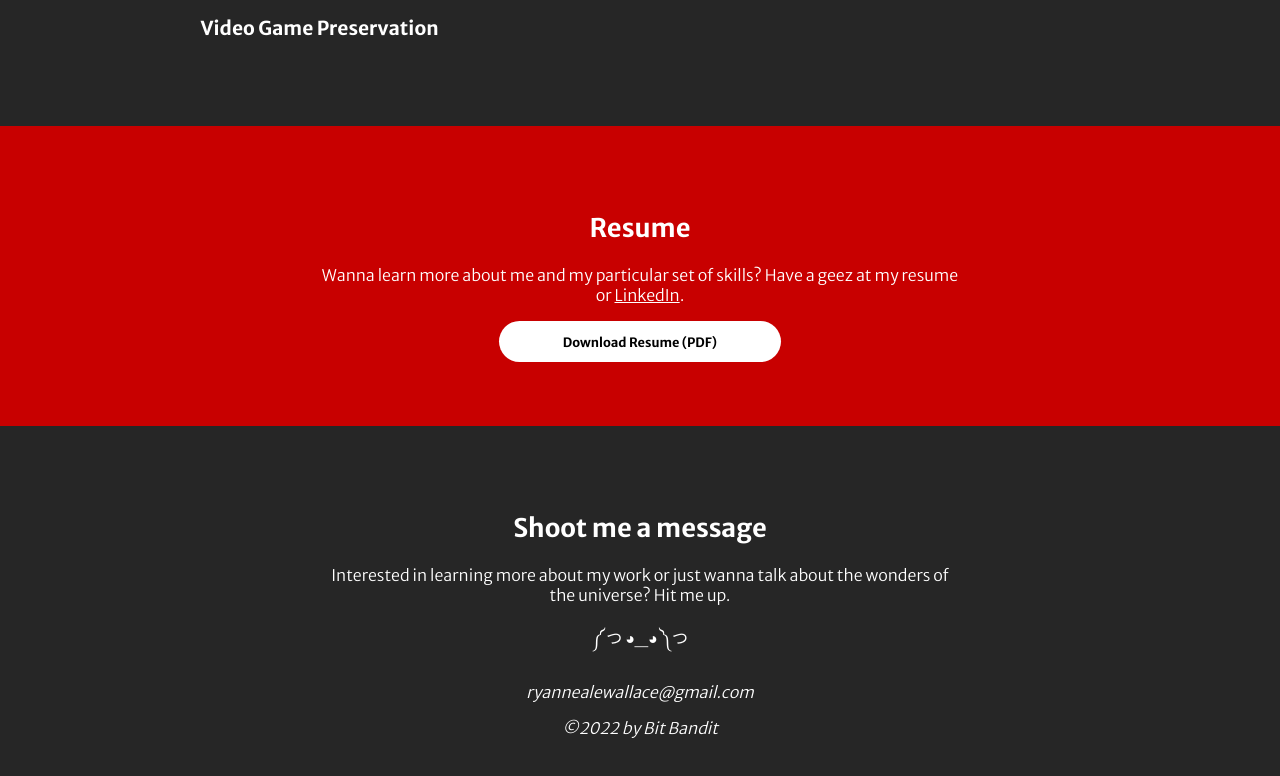
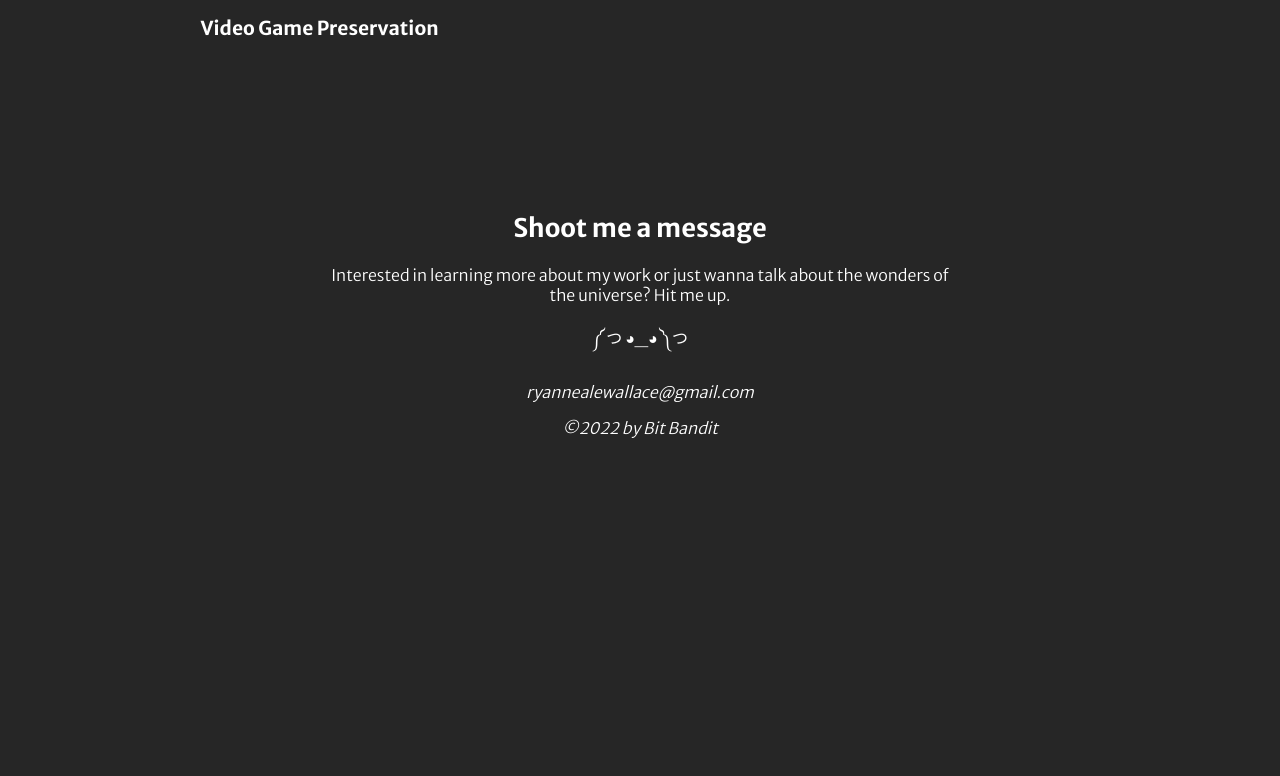
Before and after one commit to Bit-Bandit98/Bit-Bandit98.github.io, a plain HTML site: page index.html in a window 1280 px wide. Shown: the part 7344-8120 px from the top of the page. After the commit the page ends 7862 px from the top, so only its background shows below. Drawn offline with Linux system fonts and the light colour scheme.

Commit message:
Update index.html

```diff
--- a/index.html
+++ b/index.html
@@ -106,12 +106,12 @@
 </tr>
 </table>
 </section>
-<section class = "RedBackground">
+<!-- <section class = "RedBackground">
 <h2><strong>Resume</strong></h2>
 <p>Wanna learn more about me and my particular set of skills? Have a geez at my resume or <a class="LinkedInLink" href="https://www.linkedin.com/in/ryan-wallace-2a7b09146/">LinkedIn</a>.</p>
 <a class="button"href="files/Resume.pdf"><strong> Download Resume (PDF) </strong></a>
 </section>
-
+-->
 <section class = "GrayBackground">
 <h2><strong> Shoot me a message</strong> </h2>
 <p> Interested in learning more about my work or just wanna talk about the wonders of the universe? Hit me up. </p>
```
